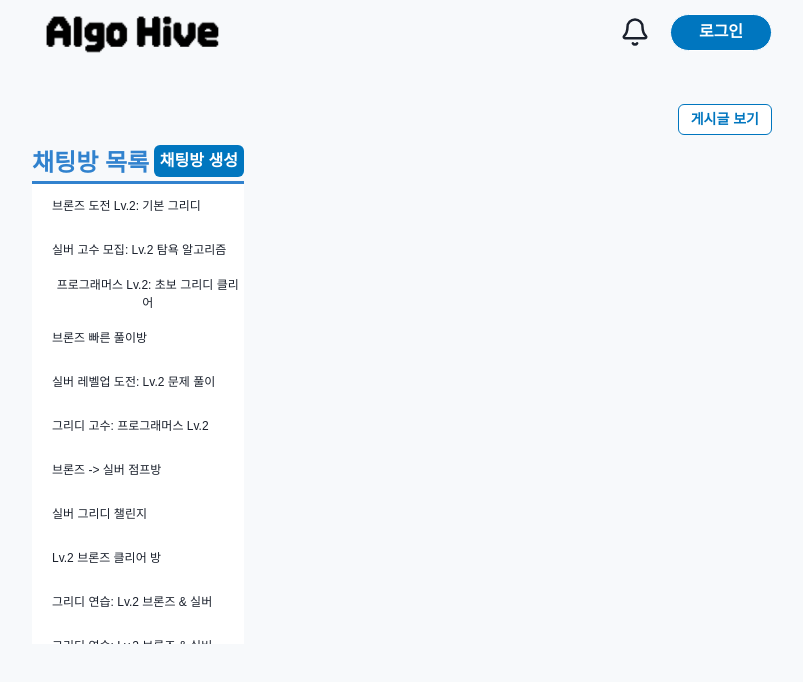
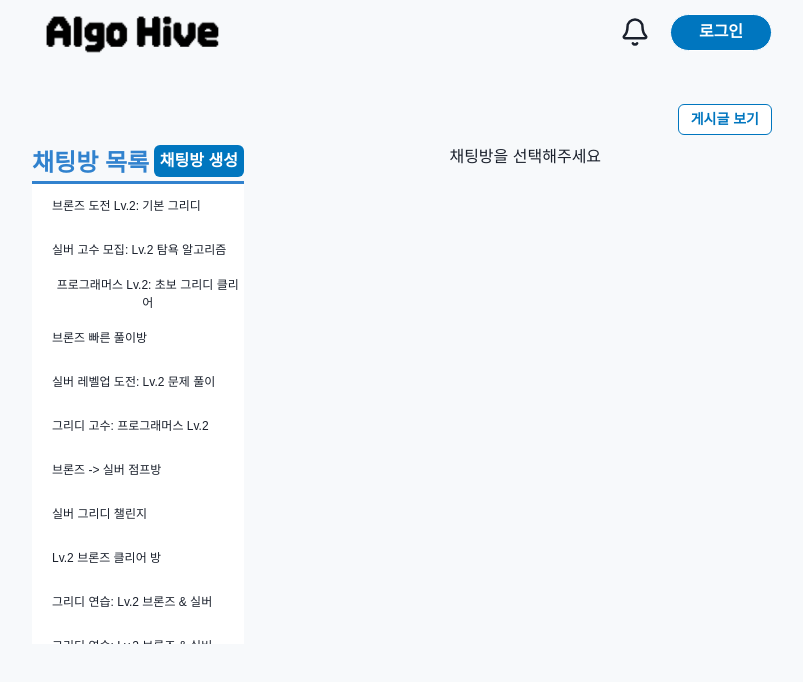
Before and after one commit to six-goguma/Algo-Hive-FE, a React (Vite) app: page /chat in a window 1280 px wide. Shown: the top 682 px of the page, without its empty margins (238-1041 px from the left). Built offline with nearby package versions, Linux system fonts and the light colour scheme; a web font is replaced by a local one.

Commit message:
feat(chat): ChatRoomSection에 선택된 방을 설정하는 함수 전달

```diff
--- a/src/pages/chat/index.ts
+++ b/src/pages/chat/index.ts
@@ -1 +1,2 @@
 export * from './ui';
+export * from './components';
--- a/src/pages/chat/ui/ChatPage.tsx
+++ b/src/pages/chat/ui/ChatPage.tsx
@@ -1,8 +1,12 @@
-import { Box, Flex, Button, Text } from '@chakra-ui/react';
+import { useState } from 'react';
+
+import { Box, Flex, Button } from '@chakra-ui/react';
 
 import { ChatRoomSection, ChatRoomInsideSection } from '@pages/chat/components/room';
 
 export const ChatPage = () => {
+  const [selectedRoom, setSelectedRoom] = useState<string | null>(null);
+
   return (
     <Flex flexDir='column' alignItems='center' w='full' h='100vh'>
       <Button
@@ -17,9 +21,16 @@ export const ChatPage = () => {
       </Button>
       <Flex w='full' gap='35px' h='full'>
         <Box w='30%' bg='#F7F9FB'>
-          <ChatRoomSection />
+          <ChatRoomSection onSelectRoom={setSelectedRoom} />
         </Box>
-        <Box w='70%' bg='#F7F9FB'></Box>
+        <Box w='70%' bg='#F7F9FB'>
+          {/* 선택된 방에 따라 ChatRoomInsideSection 출력 */}
+          {selectedRoom ? (
+            <ChatRoomInsideSection roomName={selectedRoom} />
+          ) : (
+            <Box>채팅방을 선택해주세요</Box>
+          )}
+        </Box>
       </Flex>
     </Flex>
   );
```
